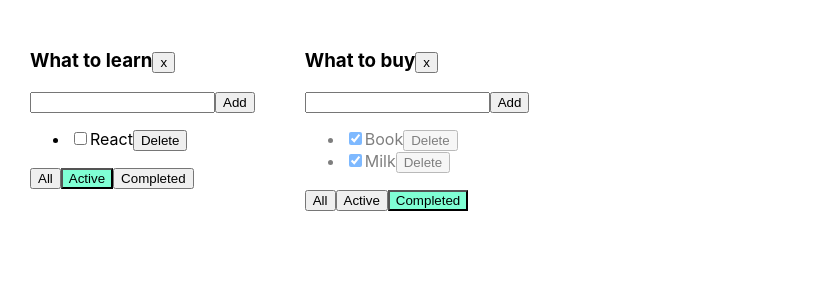
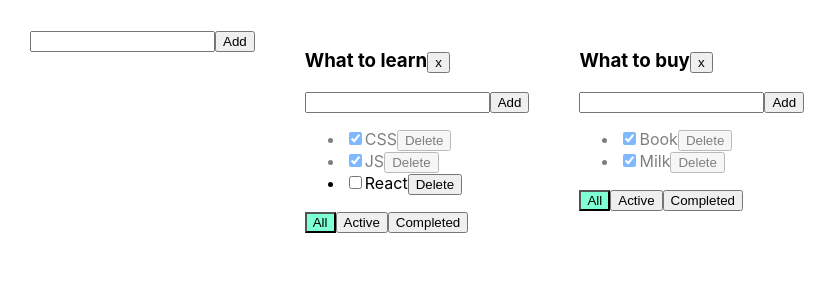
Before and after one commit to artyomakulov/todolist-ts, a React (Create React App) app: page / in a window 1280 px wide. Shown: the top 300 px of the page, without its empty margins (0-837 px from the left). Built offline with nearby package versions, Linux system fonts and the light colour scheme.

Commit message:
add Todolist creater

```diff
--- a/src/App.tsx
+++ b/src/App.tsx
@@ -2,6 +2,7 @@
 import './App.css'
 import { Todolist } from './Components/Todolist'
 import { v1 } from 'uuid'
+import { AddItemForm } from './Components/AddItemForm'
 
 export type FilterValueType = 'all' | 'completed' | 'active'
 type TodoListType = {
@@ -47,18 +48,16 @@
   let todoListId2 = v1()
 
   let [todolists, setTodolists] = useState<Array<TodoListType>>([
-    { id: todoListId1, title: 'What to learn', filter: 'active' },
-    { id: todoListId2, title: 'What to buy', filter: 'completed' },
+    { id: todoListId1, title: 'What to learn', filter: 'all' },
+    { id: todoListId2, title: 'What to buy', filter: 'all' },
   ])
 
-
   let removeTodolist = (todoListId: string) => {
-    let filteredTodolist = todolists.filter(tl => tl.id !== todoListId)
+    let filteredTodolist = todolists.filter((tl) => tl.id !== todoListId)
     setTodolists(filteredTodolist)
     delete tasksObj[todoListId]
-    setTasksObj({...tasksObj})
+    setTasksObj({ ...tasksObj })
   }
-
 
   const [tasksObj, setTasksObj] = useState({
     [todoListId1]: [
@@ -72,8 +71,19 @@
     ],
   })
 
+  function addTodoList(title:string) {
+    let todolist: TodoListType = {
+      id:v1(),
+      filter: 'all',
+      title: title,
+    }
+    setTodolists([todolist, ...todolists])
+    setTasksObj({...tasksObj, [todolist.id]: []})
+  }
+
   return (
     <div className="App">
+      <AddItemForm addItem={addTodoList} />
       {todolists.map((tl) => {
         let tasksForTodolist = tasksObj[tl.id]
         if (tl.filter === 'completed') {
--- /dev/null
+++ b/src/Components/AddItemForm.tsx
@@ -0,0 +1,41 @@
+import React, { ChangeEvent, KeyboardEvent, useState } from 'react'
+
+type AddItemFormPropsType = {
+  addItem: (title: string) => void
+}
+
+export function AddItemForm(props: AddItemFormPropsType) {
+  const [newTaskTitle, setNewTaskTitle] = useState('')
+  const [error, setError] = useState<string | null>(null)
+
+  const onChangeHandler = (e: ChangeEvent<HTMLInputElement>) => {
+    setNewTaskTitle(e.currentTarget.value)
+  }
+  const onKeyDownHandler = (e: KeyboardEvent<HTMLInputElement>) => {
+    setError(null)
+    if (e.key === 'Enter') {
+      props.addItem(newTaskTitle)
+      setNewTaskTitle('')
+    }
+  }
+  const addTask = () => {
+    if (newTaskTitle.trim() !== '') {
+      props.addItem(newTaskTitle.trim())
+      setNewTaskTitle('')
+    } else {
+      setError('Title is required')
+    }
+  }
+  return (
+    <div>
+      <input
+        value={newTaskTitle}
+        onChange={onChangeHandler}
+        onKeyDown={onKeyDownHandler}
+        className={error ? 'error' : ''}
+      />
+      <button onClick={addTask}>Add</button>
+      {error && <div className="error-message">{error}</div>}
+    </div>
+  )
+}
--- a/src/Components/Todolist.tsx
+++ b/src/Components/Todolist.tsx
@@ -1,5 +1,6 @@
-import { ChangeEvent, KeyboardEvent, useState } from 'react'
+import { ChangeEvent } from 'react'
 import { FilterValueType } from '../App'
+import { AddItemForm } from './AddItemForm'
 
 export type TaskType = {
   id: string
@@ -20,51 +21,23 @@
 }
 
 export function Todolist(props: PropTypes) {
-  const [newTaskTitle, setNewTaskTitle] = useState('')
-  const [error, setError] = useState<string | null>(null)
-
-  const onChangeHandler = (e: ChangeEvent<HTMLInputElement>) => {
-    setNewTaskTitle(e.currentTarget.value)
-  }
-
-  const onKeyDownHandler = (e: KeyboardEvent<HTMLInputElement>) => {
-    setError(null)
-    if (e.key === 'Enter') {
-      props.addTask(newTaskTitle, props.id)
-      setNewTaskTitle('')
-    }
-  }
-
-  const addTask = () => {
-    if (newTaskTitle.trim() !== '') {
-      props.addTask(newTaskTitle.trim(), props.id)
-      setNewTaskTitle('')
-    } else {
-      setError('Title is required')
-    }
-  }
-
   const onAllClickHandler = () => props.changeFilter('all', props.id)
   const onActiveClickHandler = () => props.changeFilter('active', props.id)
   const onCompletedClickHandler = () =>
     props.changeFilter('completed', props.id)
   const removeTodolist = () => props.removeTodolist(props.id)
 
+  const addTask = (title: string) => {
+    props.addTask(title, props.id)
+  }
+
   return (
     <div>
-      <h3>{props.title}
-      <button onClick={removeTodolist}>x</button>
+      <h3>
+        {props.title}
+        <button onClick={removeTodolist}>x</button>
       </h3>
-      <div>
-        <input
-          value={newTaskTitle}
-          onChange={onChangeHandler}
-          onKeyDown={onKeyDownHandler}
-          className={error ? 'error' : ''}
-        />
-        <button onClick={addTask}>Add</button>
-        {error && <div className="error-message">{error}</div>}
-      </div>
+      <AddItemForm addItem={addTask} />
       <ul>
         {props.tasks.map((task) => {
           const onRemoveHandler = () => {
```
